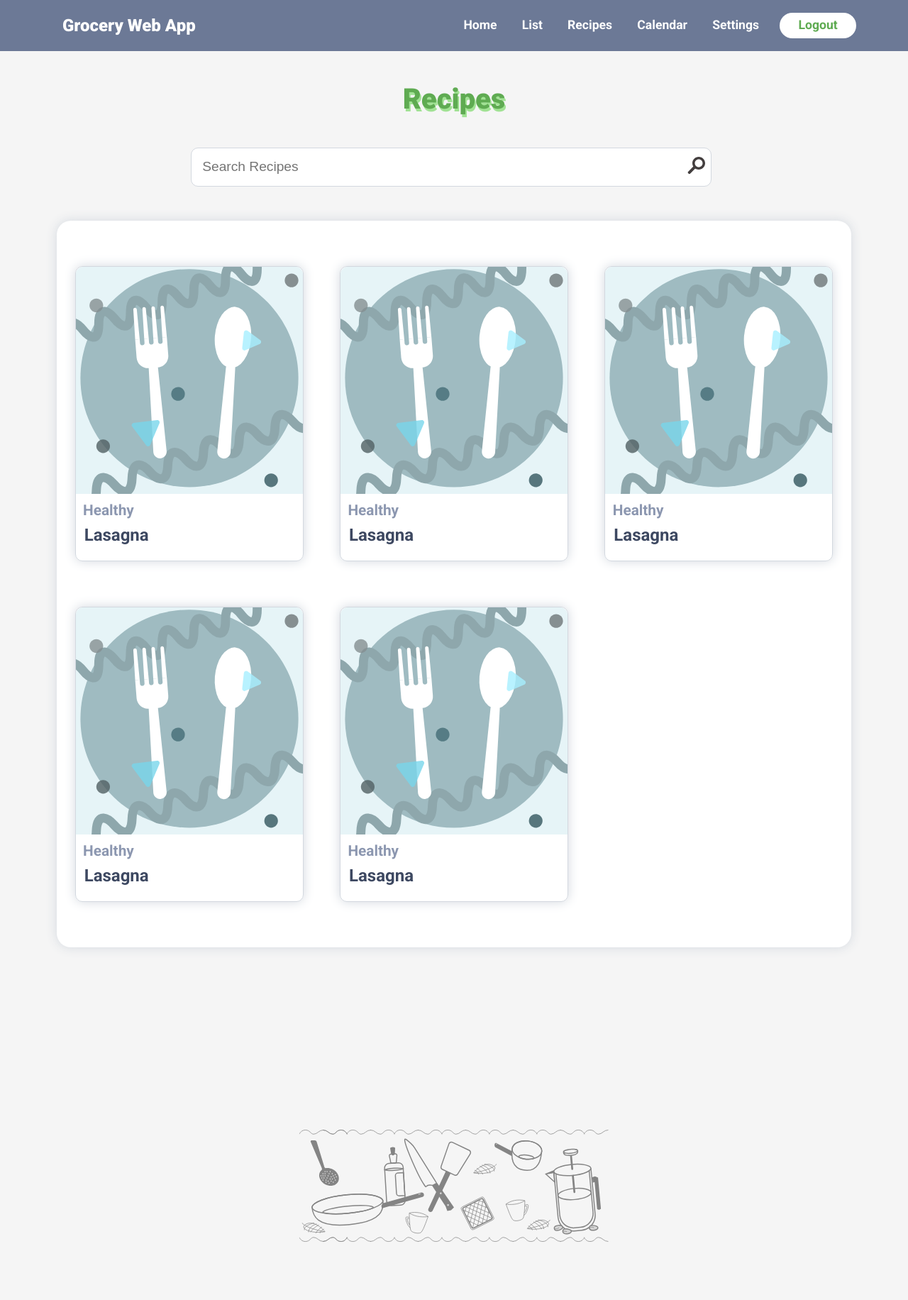
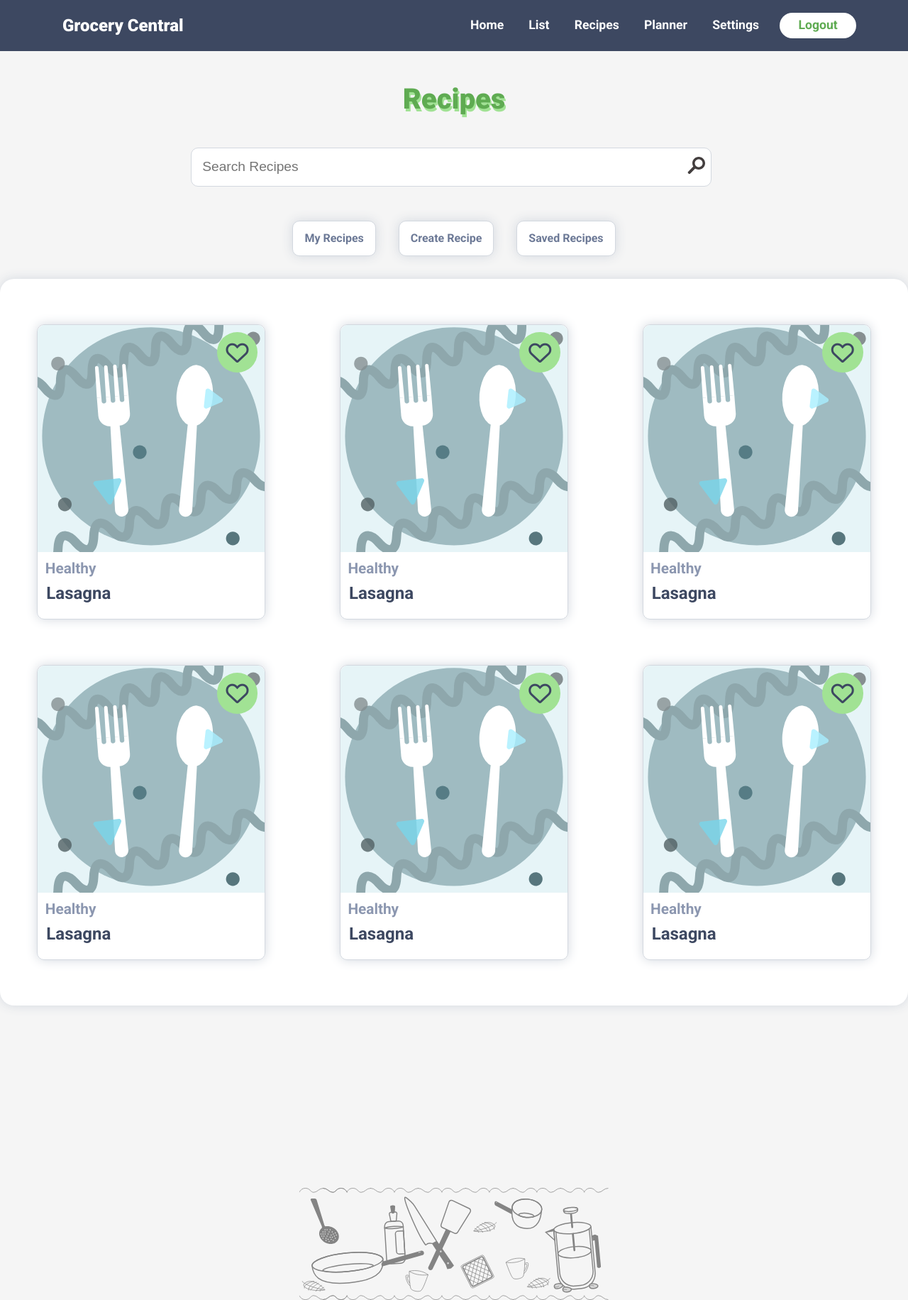
Before and after one commit to DrakeB1234/Grocery-Web-Application, a Flask app: template templates/recipes.html in a window 1280 px wide. Shown: the top 1832 px of the page at 71% size. Run offline with Flask 2, Linux system fonts and the light colour scheme; the template is opened without the code that fills it, so the values that code supplies are empty; the visitor is signed in with stand-in values (Sample User, id 1); some libraries are stand-ins or nearby versions.

Commit message:
added more recipe styling

```diff
--- a/app.py
+++ b/app.py
@@ -161,9 +161,30 @@ def admin_mod():
                 flash("Updated User", "Success")
                 return redirect("/admin")
 
-        # if username cant be found, skip
+        # If username cant be found, skip
         flash(f"Could not find user '{findName}'", "User-Error")
         return redirect("/admin")
+
+    if "userNameDelete" in request.form:
+        inputName = request.form.get("userNameDelete")
+
+        # Try and find users ID by inputed name
+        for i in rows:
+            if i["username"] == inputName:
+                # If match, continue code
+                flash("Found User", "Success")
+                inputName = (i["user_id"])
+
+                # delete account
+                db.execute(f"DELETE users WHERE username = {inputName};")
+                mysql.connection.commit()
+
+                flash("Deleted User '{inputName}'", "Success")
+                return redirect("/admin")
+
+            # Otherwise, user not found
+            flash(f"Could Not Find User '{inputName}'", "User-Error")
+            return redirect("/admin")
 
 # login page
 @app.route("/login", methods=["POST", "GET"])
--- a/static/css/layout.css
+++ b/static/css/layout.css
@@ -54,7 +54,7 @@ nav.desktop-container {
     display: none;
     align-items: center;
     padding: 0 5% 0 5%;
-    background-color: var(--grey-med);
+    background-color: var(--grey-dark);
 }
     /* all links */
     nav.desktop-container a {
--- a/static/css/login.css
+++ b/static/css/login.css
@@ -15,12 +15,15 @@ main.container {
         /* header text */
         div.container-login h1 {
             margin-top: 2em;
-            font-size: 2rem;
+            font-size: 2.5rem;
+            font-weight: 900;
             color: var(--grey-dark);
         }
             div.container-login h2 {
                 margin-top: 2em;
+                text-align: center;
                 font-size: 1.5rem;
+                font-weight: 700;
                 color: var(--grey-light);
             }
         /* form */
--- a/static/css/recipes.css
+++ b/static/css/recipes.css
@@ -54,14 +54,43 @@ div.container-search {
                 width: 25px;
                 cursor: pointer;
             }
+/* recipe nav container */
+div.container-recipe-nav {
+    display: flex;
+    gap: 2em;
+    width: clamp(10em, 96%, 80em);
+    margin: 0 auto 0 auto;
+    padding: 3em 0 2em 0;
+    overflow-x: scroll;
+    scrollbar-width: none;
+}
+    /* hide scrollbar link */
+    div.container-recipe-nav::-webkit-scrollbar {
+        display: none;
+    }
+    /* each link */
+    div.container-recipe-nav > a {
+        white-space: nowrap;
+        padding: 1em;
+        font-weight: 700;
+        color: var(--grey-med);
+        border-radius: 10px;
+        border: 1px solid var(--white-med);
+        box-shadow: 0 0 1em var(--white-med);
+        background-color: var(--white-light);
+    }
+        /* hover link */
+        div.container-recipe-nav > a:hover {
+            background-color: var(--white-med);
+        }
 /* recipe container */
 div.container-recipes {
     display: grid;
     grid-template-columns: repeat(auto-fit, minmax(22em, 1fr));
     place-items: center;
     gap: 4em 0;
-    width: clamp(10em, 100%, 70em);
-    margin: 3em auto 8em auto;
+    width: clamp(10em, 100%, 80em);
+    margin: 0 auto 0 auto;
     padding: 4em 0 4em 0;
     border-radius: 20px;
     box-shadow: 0 0 1em var(--white-med);
@@ -69,6 +98,7 @@ div.container-recipes {
 }
     /* recipe card */
     div.container-recipes > div.card-recipe {
+        position: relative;
         border: 1px solid var(--white-med);
         border-radius: 10px;
         box-shadow: 0 0 1em var(--white-med);
@@ -78,6 +108,22 @@ div.container-recipes {
         div.container-recipes > div.card-recipe:hover {
             background-color: var(--white-med);
         }
+        /* heart icon */
+        div.container-recipes > div.card-recipe > i.fa-heart {
+            position: absolute;
+            top: 10px;
+            right: 10px;
+            padding: 0.4em;
+            font-size: 2rem;
+            border-radius: 50%;
+            color: var(--grey-dark);
+            background-color: var(--main-light);
+        }
+            /* heart icon hover */
+            div.container-recipes > div.card-recipe > i.fa-heart:hover {
+                background-color: var(--main-med);
+                color: var(--white-light);
+            }
         /* image */
         div.container-recipes > div.card-recipe > img {
             width: 20em;
@@ -99,3 +145,10 @@ div.container-recipes {
             font-weight: 700;
             color: var(--grey-dark);
         }
+
+/* mobile */
+@media only screen and (min-width:750px) {
+    div.container-recipe-nav {
+        justify-content: center;
+    }
+}
--- a/templates/layout.html
+++ b/templates/layout.html
@@ -68,11 +68,11 @@
             </div>
         </nav>
         <nav class="desktop-container">
-            <a>Grocery Web App</a>
+            <a>Grocery Central</a>
             <a href="/" class="active">Home</a>
             <a href="/list">List</a>
             <a href="/recipes">Recipes</a>
-            <a href="/mealplanner">Calendar</a>
+            <a href="/mealplanner">Planner</a>
             <a href="/accntsettings">Settings</a>
             <a href="/logout">Logout</a>
         </nav>
--- a/templates/login.html
+++ b/templates/login.html
@@ -10,7 +10,7 @@
     <main class="container">
         <div class="container-login">
             <h1>Grocery Central</h1>
-            <h2>Welcome to the Grocery Central</h2>
+            <h2>Welcome to<br>Grocery Central</h2>
             <form method="POST" action="/login">
                 <input name="userName" type="text" placeholder="Username" pattern="^[a-zA-Z0-9]*$" title="Only use letters and numbers" autocomplete="off" autofocus />
                 <input name="userPass" type="password" placeholder="Password" pattern="^[a-zA-Z0-9$%#@!]*$" title="Only use letters, numbers and ($, %, #, @, !)" autocomplete="off" autofocus />
--- a/templates/recipes.html
+++ b/templates/recipes.html
@@ -1,7 +1,7 @@
 {% extends "layout.html" %}
 
 <!-- head content -->
-{% block title %}List Database{% endblock %}
+{% block title %}Recipes{% endblock %}
 {% block css %}<link rel="stylesheet" href="../static/css/recipes.css" />{% endblock %}
 {% block js %}<script src="../static/js/.js"></script>{% endblock %}
 
@@ -21,28 +21,44 @@
                 <button type="submit"><img type="submit" src="/static/images/icons/icon-search.svg"></button>
             </form>
         </div>
+        <div class="container-recipe-nav">
+            <a href="/recipes">My Recipes</a>
+            <a href="/recipes">Create Recipe</a>
+            <a href="/recipes">Saved Recipes</a>
+        </div>
         <div class="container-recipes">
             <div class="card-recipe">
+                <i class="fa-regular fa-heart"></i>
                 <img src="/static/images/recipes/graphic-recipe.svg">
                 <h1>Healthy</h1>
                 <h2>Lasagna</h2>
             </div>
             <div class="card-recipe">
+                <i class="fa-regular fa-heart"></i>
                 <img src="/static/images/recipes/graphic-recipe.svg">
                 <h1>Healthy</h1>
                 <h2>Lasagna</h2>
             </div>
             <div class="card-recipe">
+                <i class="fa-regular fa-heart"></i>
                 <img src="/static/images/recipes/graphic-recipe.svg">
                 <h1>Healthy</h1>
                 <h2>Lasagna</h2>
             </div>
             <div class="card-recipe">
+                <i class="fa-regular fa-heart"></i>
                 <img src="/static/images/recipes/graphic-recipe.svg">
                 <h1>Healthy</h1>
                 <h2>Lasagna</h2>
             </div>
             <div class="card-recipe">
+                <i class="fa-regular fa-heart"></i>
+                <img src="/static/images/recipes/graphic-recipe.svg">
+                <h1>Healthy</h1>
+                <h2>Lasagna</h2>
+            </div>
+            <div class="card-recipe">
+                <i class="fa-regular fa-heart"></i>
                 <img src="/static/images/recipes/graphic-recipe.svg">
                 <h1>Healthy</h1>
                 <h2>Lasagna</h2>
```
Also changed, not shown: templates/admin.html (+7 -0 lines).
